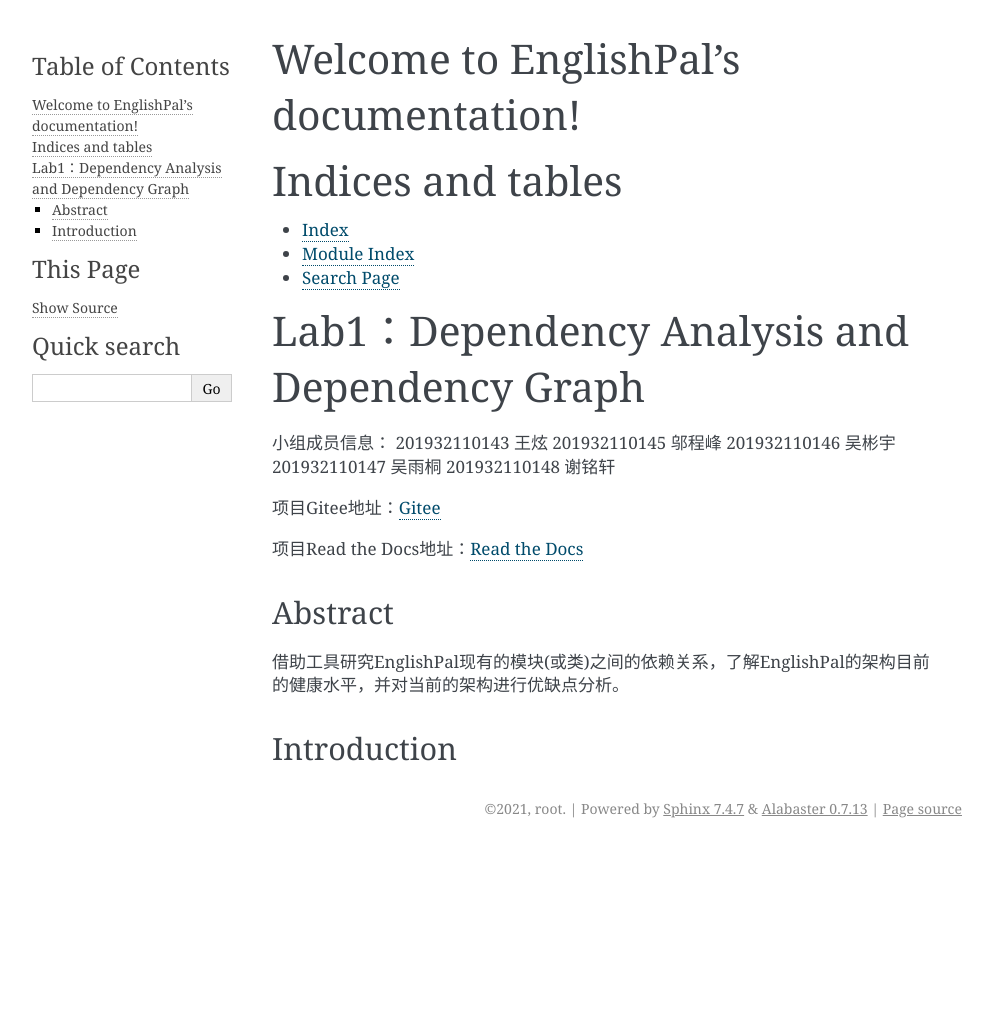
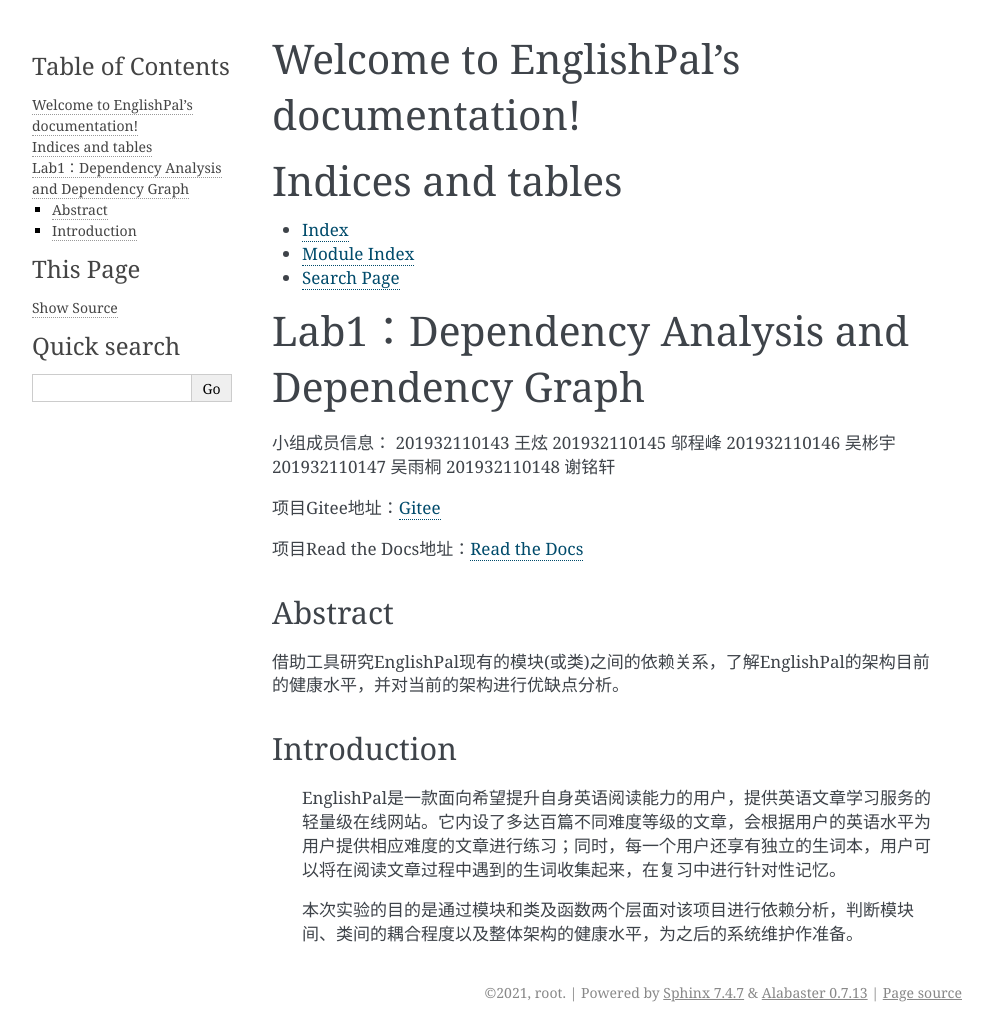
Before and after one commit to Steven-Yutong/EnglishPal, a Sphinx documentation site: the page built from docs/source/index.rst, in a window 1280 px wide. Shown: the whole page, without its empty margins (148-1141 px from the left). Built offline with Sphinx 7.4.7, drawn with Linux system fonts in a browser that asks for light colours; before the commit the page ends 900 px from its top, so only the background shows below that.

Commit message:
Update index.rst

```diff
--- a/docs/source/index.rst
+++ b/docs/source/index.rst
@@ -36,3 +36,7 @@
 
 Introduction
 ------------
+
+   EnglishPal是一款面向希望提升自身英语阅读能力的用户，提供英语文章学习服务的轻量级在线网站。它内设了多达百篇不同难度等级的文章，会根据用户的英语水平为用户提供相应难度的文章进行练习；同时，每一个用户还享有独立的生词本，用户可以将在阅读文章过程中遇到的生词收集起来，在复习中进行针对性记忆。
+
+   本次实验的目的是通过模块和类及函数两个层面对该项目进行依赖分析，判断模块间、类间的耦合程度以及整体架构的健康水平，为之后的系统维护作准备。
```
